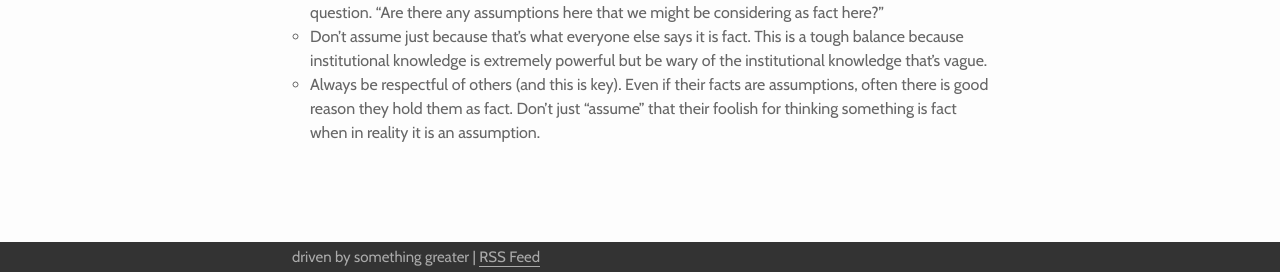
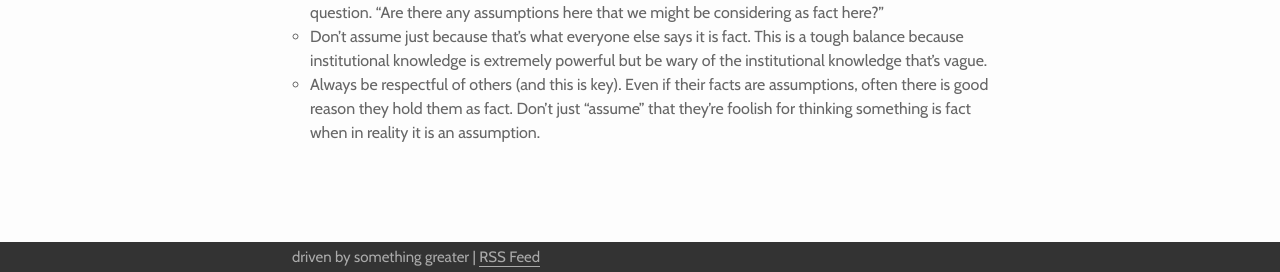
Before and after one commit to peterramsing/personal-site, a Jekyll site: the page built from _posts/2016-07-10-define-your-assumptions.md, in a window 1280 px wide and 900 px high, scrolled down 773 px. Shown: the part 625-897 px from the top of the window. Built offline with Jekyll 4.4.1, drawn with Linux system fonts in a browser that asks for light colours; nearby versions of some CDN libraries; comment, search, counter and statistics services are not loaded.

Commit message:
Fixes spelling error

```diff
--- a/_posts/2016-07-10-define-your-assumptions.md
+++ b/_posts/2016-07-10-define-your-assumptions.md
@@ -32,4 +32,4 @@ No joke, five minutes later that several month and costly blocker was broken. Th
 2. Watch for assumptions of others.
   * If you hear "that should be hard and expensive" without anything to back it up. Ask a follow-up question. "Are there any assumptions here that we might be considering as fact here?"
   * Don't assume just because that's what everyone else says it is fact. This is a tough balance because institutional knowledge is extremely powerful but be wary of the institutional knowledge that's vague.
-  * Always be respectful of others (and this is key). Even if their facts are assumptions, often there is good reason they hold them as fact. Don't just "assume" that their foolish for thinking something is fact when in reality it is an assumption.
+  * Always be respectful of others (and this is key). Even if their facts are assumptions, often there is good reason they hold them as fact. Don't just "assume" that they're foolish for thinking something is fact when in reality it is an assumption.
```
